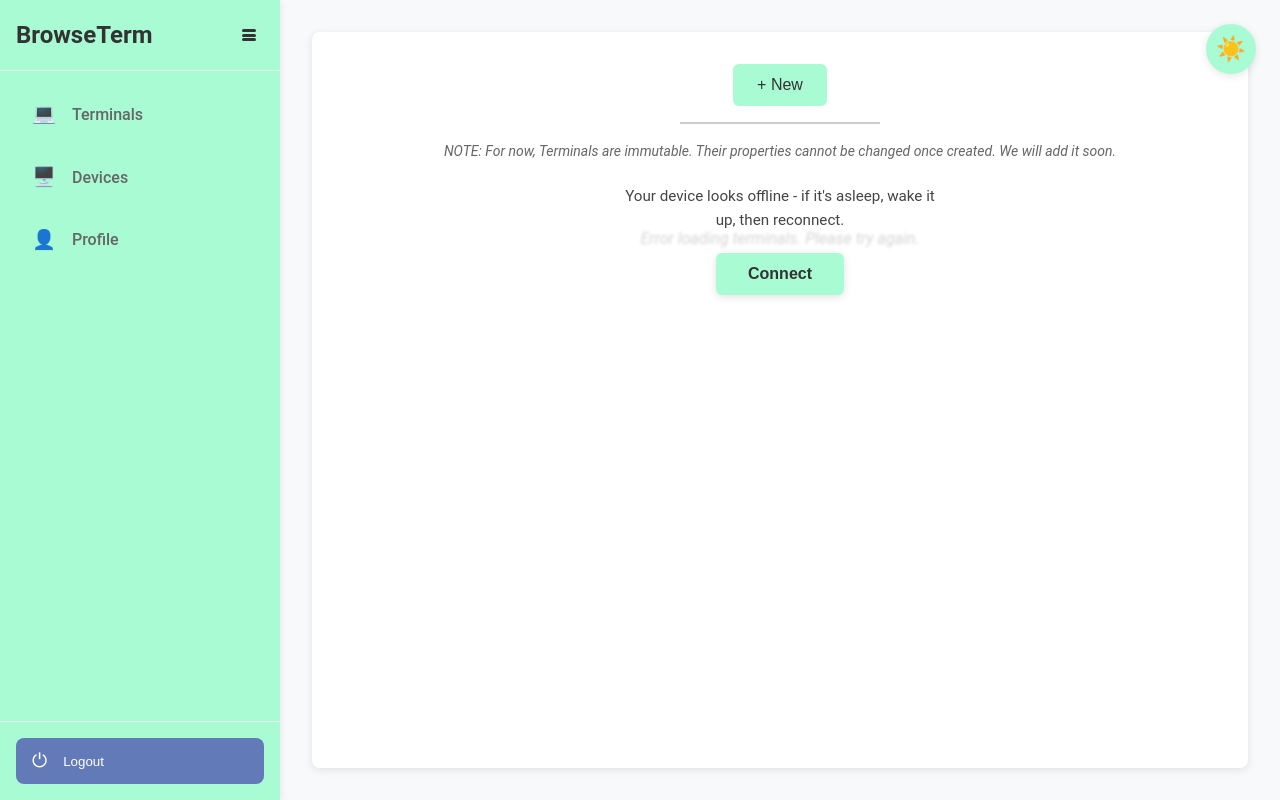
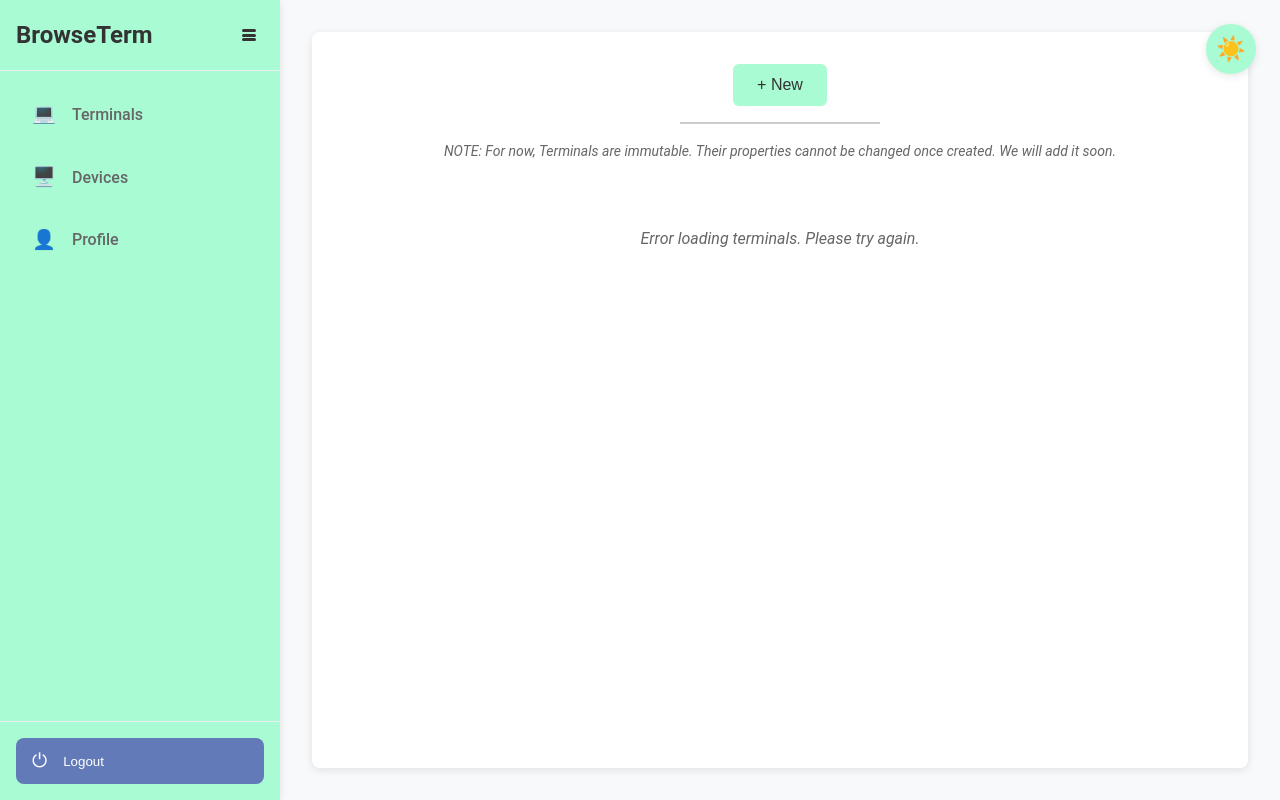
Before and after one commit to Zim95/browseterm-server, a Python web app: template templates/terminals.html in a window 1280 px wide. Run offline with Jinja, Linux system fonts and the light colour scheme; the template is opened without the code that fills it: most values are stand-ins (such as "Sample title", 1, 10 or a date in 2020).

Commit message:
Fix Connect overlay never hiding after a successful connect
.connect-overlay set display:flex unconditionally with no [hidden]
override, and author CSS beats the browser's own [hidden]{display:none}
UA rule regardless of specificity - so toggling connectOverlay.hidden in
JS never had any visual effect. The overlay stayed on screen forever,
even once deviceConnected flipped true, blocking access to containers.

```diff
--- a/templates/static/css/terminals.css
+++ b/templates/static/css/terminals.css
@@ -234,6 +234,14 @@
     backdrop-filter: blur(1.5px);
     border-radius: 8px;
     z-index: 5;
+}
+
+/* Author styles always win over the browser's own [hidden]{display:none} UA rule regardless of
+   specificity (it's a cascade-origin thing, not a specificity fight) - so without this, setting
+   `.hidden = true` on the overlay in JS did nothing visually and it stayed on screen forever,
+   even once deviceConnected flipped true. */
+.connect-overlay[hidden] {
+    display: none;
 }
 
 .connect-overlay-content {
```
